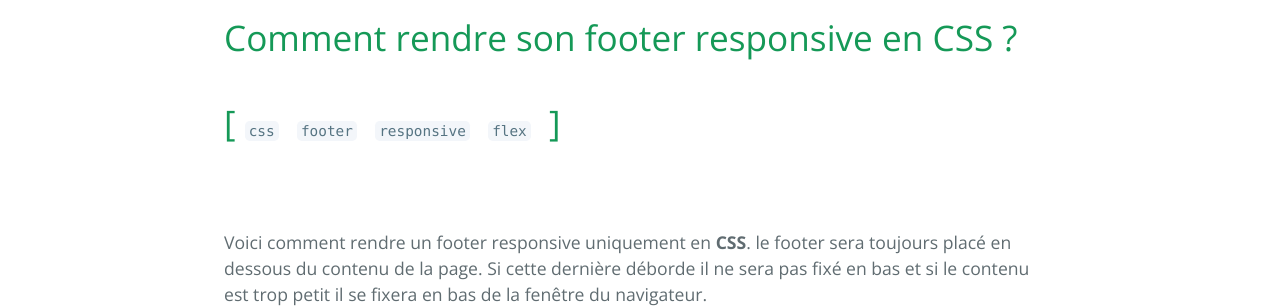
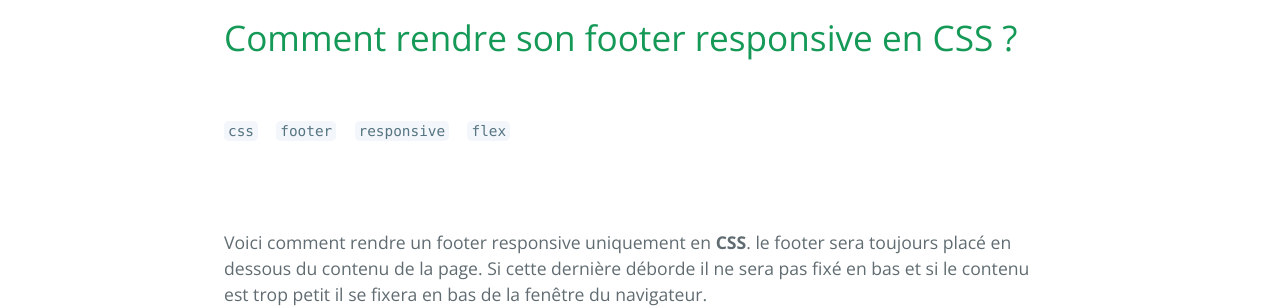
Before and after one commit to NicolasDesnoust/tutoriels-markdown, a Jekyll site: the page built from tutoriels/css/comment-rendre-son-footer-responsive-en-css.md, in a window 1280 px wide. Shown: the part 435-743 px from the top of the page. Built offline with Jekyll 4.4.1, drawn with Linux system fonts in a browser that asks for light colours; the repository's description, which GitHub fills in, is left out.

Commit message:
Update post.html

```diff
--- a/_layouts/post.html
+++ b/_layouts/post.html
@@ -34,12 +34,12 @@
 
     <main class="main-content" role="main">
       <h1>{{page.title}}<h1/>
-      <span>[
+      <span>
         {% for tag in page.tags %}
           {% capture tag_name %}{{ tag }}{% endcapture %}
-          <a href="/github-pages-test/tags/{{ tag_name }}"><code class="highligher-rouge"><nobr>{{ tag_name }}</nobr></code>&nbsp;</a>
+          <a class="custom-tag" href="/github-pages-test/tags/{{ tag_name }}"><code class="highligher-rouge"><nobr>{{ tag_name }}</nobr></code>&nbsp;</a>
         {% endfor %}
-      ]</span>
+      </span>
     </main>
 
     <main id="content" class="main-content" role="main">
```
